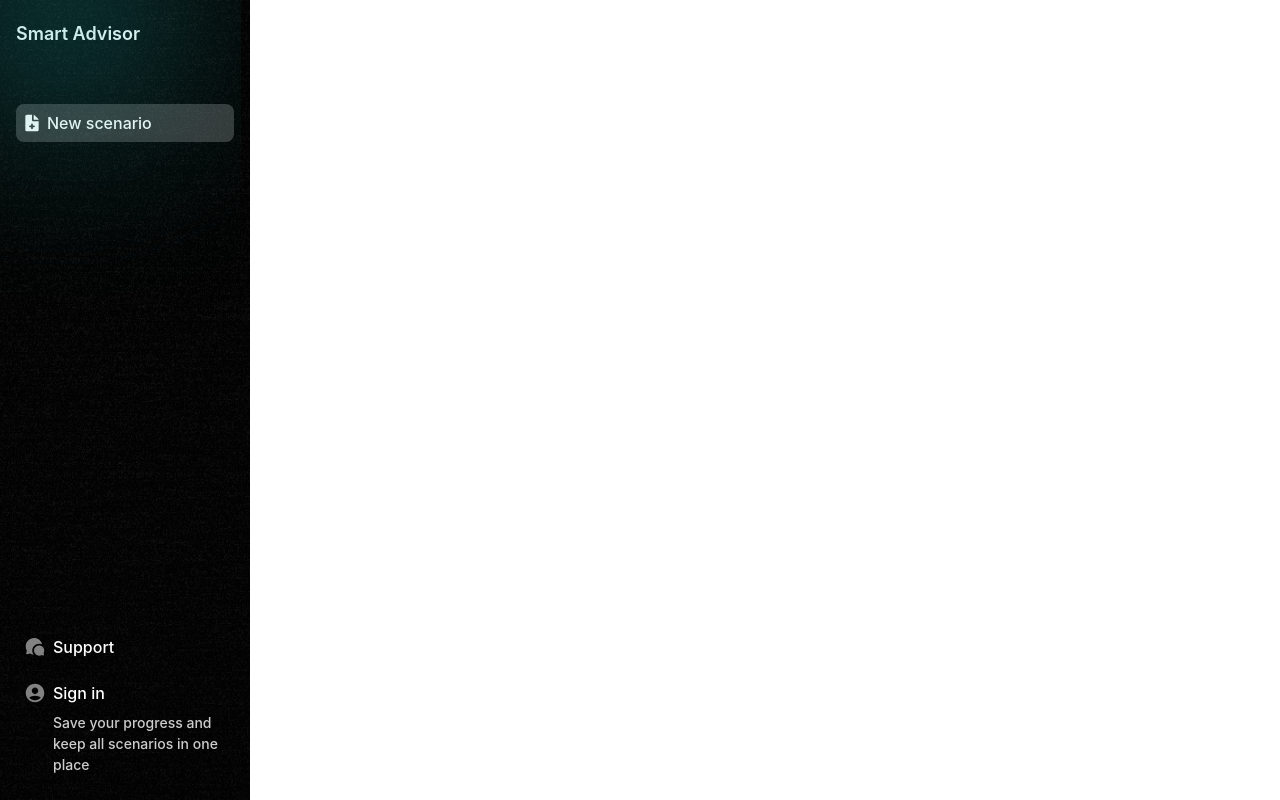
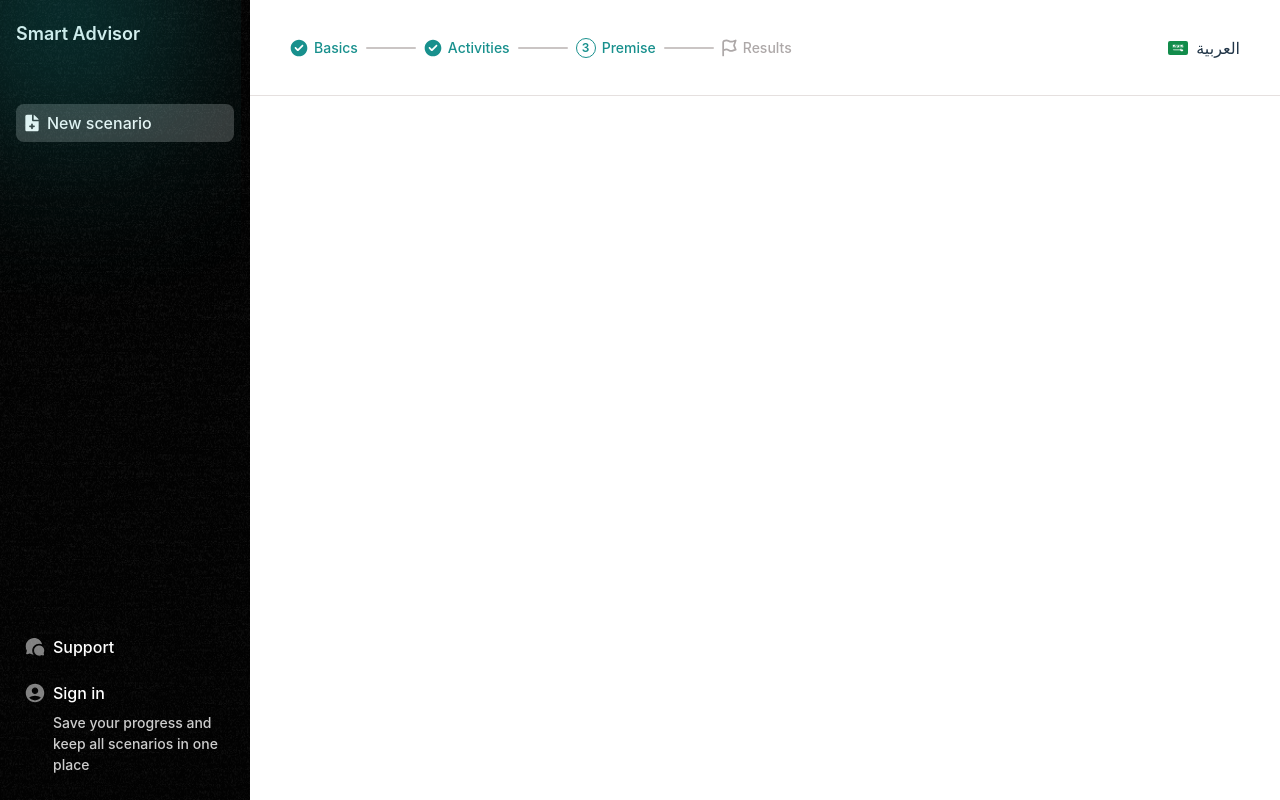
Before and after one commit to zemlyakov/vite-react-form, a React (Vite) app: page / in a window 1280 px wide. Built offline with nearby package versions, Linux system fonts and the light colour scheme.

Commit message:
Add header

```diff
--- /dev/null
+++ b/src/components/icons/Checkmark.jsx
@@ -0,0 +1,15 @@
+import PropTypes from "prop-types";
+
+export default function Checkmark({ className }) {
+  return (
+    <svg xmlns="http://www.w3.org/2000/svg" viewBox="0 0 18 18" fill="none" className={className}>
+      <path fillRule="evenodd" clipRule="evenodd"
+            d="M9.00066 0.666588C4.39829 0.666588 0.667328 4.39755 0.667328 8.99992C0.667328 13.6023 4.39829 17.3333 9.00066 17.3333C13.603 17.3333 17.334 13.6023 17.334 8.99992C17.334 4.39755 13.603 0.666588 9.00066 0.666588ZM13.1253 7.16267C13.4508 6.83723 13.4508 6.3096 13.1253 5.98416C12.7999 5.65872 12.2722 5.65872 11.9468 5.98416L7.82202 10.1089L6.05426 8.34118C5.72882 8.01574 5.20118 8.01574 4.87574 8.34118C4.55031 8.66662 4.55031 9.19426 4.87574 9.51969L7.23277 11.8767C7.5582 12.2022 8.08584 12.2022 8.41128 11.8767L13.1253 7.16267Z"
+            fill="currentColor"/>
+    </svg>
+  );
+}
+
+Checkmark.propTypes = {
+  className: PropTypes.string,
+};
--- /dev/null
+++ b/src/components/icons/Flag.jsx
@@ -0,0 +1,15 @@
+import PropTypes from "prop-types";
+
+export default function Flag({ className }) {
+  return (
+    <svg xmlns="http://www.w3.org/2000/svg" viewBox="0 0 15 18" fill="none" className={className}>
+      <path
+        d="M1.16669 10.6666V16.4999M13.6667 1.49991L12.0579 6.32615C12.0205 6.43835 12.0241 6.56016 12.068 6.66996L13.6667 10.6666L10.7682 11.6327C9.43436 12.0774 7.97281 11.9169 6.76716 11.1935C5.35512 10.3463 3.60809 10.2792 2.13523 11.0156L1.16669 11.4999V3.41611C1.16669 2.75246 1.54164 2.14576 2.13523 1.84897V1.84897C3.60809 1.11254 5.35512 1.17963 6.76716 2.02686C7.97281 2.75025 9.43436 2.91069 10.7682 2.46607L13.6667 1.49991Z"
+        stroke="#ADA8A8" strokeWidth="1.75" strokeLinecap="round" strokeLinejoin="round"/>
+    </svg>
+  );
+}
+
+Flag.propTypes = {
+  className: PropTypes.string.isRequired
+}
--- /dev/null
+++ b/src/components/icons/SaudiArabiaFlag.jsx
@@ -0,0 +1,25 @@
+export default function SaudiArabiaFlag() {
+  return (
+    <svg xmlns="http://www.w3.org/2000/svg" width="20" height="14" viewBox="0 0 20 14" fill="none">
+      <rect width="20" height="14" rx="2" fill="white"/>
+      <mask id="mask0_16_207" style={{"maskType":"luminance"}} maskUnits="userSpaceOnUse" x="0" y="0" width="20" height="14">
+        <rect width="20" height="14" rx="2" fill="white"/>
+      </mask>
+      <g mask="url(#mask0_16_207)">
+        <rect width="20" height="14" fill="#128C4B"/>
+        <path fillRule="evenodd" clipRule="evenodd"
+              d="M4.76196 8.39999H12.381V8.06056C12.381 7.57123 12.894 7.25135 13.3334 7.46666V8.39999H14.6159C14.9596 8.39999 15.2382 8.67857 15.2382 9.02222C15.2382 9.7095 14.681 10.2667 13.9937 10.2667H13.0477C12.6795 10.2667 12.381 9.96818 12.381 9.59999V9.33333H5.98655C5.81207 9.33333 5.64455 9.26493 5.51993 9.1428L4.76196 8.39999Z"
+              fill="white"/>
+        <path fillRule="evenodd" clipRule="evenodd"
+              d="M4.76196 5.74004C4.76196 5.65047 4.79801 5.56467 4.86199 5.50197L4.99522 5.3714C5.12859 5.2407 5.12859 5.02596 4.99522 4.89526L4.86199 4.76469C4.79801 4.70199 4.76196 4.61619 4.76196 4.52662V4.06666C4.76196 3.88257 4.9112 3.73333 5.0953 3.73333H5.53348C5.63337 3.73333 5.71434 3.81431 5.71434 3.9142C5.71434 4.10425 5.96994 4.16569 6.05632 3.99639L6.12943 3.85309C6.16693 3.77959 6.24247 3.73333 6.32498 3.73333H7.38577C7.51464 3.73333 7.61911 3.8378 7.61911 3.96666C7.61911 4.09553 7.51464 4.2 7.38577 4.2H6.90006C6.77119 4.2 6.66672 4.30446 6.66672 4.43333C6.66672 4.5622 6.77119 4.66666 6.90006 4.66666H7.28577C7.46987 4.66666 7.61911 4.8159 7.61911 5V6.2C7.61911 6.38409 7.46987 6.53333 7.28577 6.53333H7.00006C6.81596 6.53333 6.66672 6.38409 6.66672 6.2V5.83809C6.66672 5.7066 6.77573 5.6 6.90723 5.6C7.03609 5.6 7.14292 5.49553 7.14292 5.36666C7.14292 5.2378 7.03845 5.13333 6.90958 5.13333H6.52387C6.33977 5.13333 6.19053 5.28257 6.19053 5.46666V6.29523C6.19053 6.42673 6.08394 6.53333 5.95244 6.53333C5.82094 6.53333 5.71434 6.42673 5.71434 6.29523V5.83809C5.71434 5.7066 5.60775 5.6 5.47625 5.6C5.34475 5.6 5.23815 5.7066 5.23815 5.83809V6.29523C5.23815 6.42673 5.13155 6.53333 5.00006 6.53333C4.86856 6.53333 4.76196 6.42673 4.76196 6.29523V5.74004Z"
+              fill="white"/>
+        <path fillRule="evenodd" clipRule="evenodd"
+              d="M12.381 5.74004C12.381 5.65047 12.417 5.56467 12.481 5.50197L12.6142 5.3714C12.7476 5.2407 12.7476 5.02596 12.6142 4.89526L12.481 4.76469C12.417 4.70199 12.381 4.61619 12.381 4.52662V4.06666C12.381 3.88257 12.5302 3.73333 12.7143 3.73333H13.1525C13.2524 3.73333 13.3334 3.81431 13.3334 3.9142C13.3334 4.10425 13.589 4.16569 13.6753 3.99639L13.7484 3.85309C13.7859 3.77959 13.8615 3.73333 13.944 3.73333H15.0048C15.1337 3.73333 15.2381 3.8378 15.2381 3.96666C15.2381 4.09553 15.1337 4.2 15.0048 4.2H14.5191C14.3902 4.2 14.2857 4.30446 14.2857 4.43333C14.2857 4.5622 14.3902 4.66666 14.5191 4.66666H14.9048C15.0889 4.66666 15.2381 4.8159 15.2381 5V6.2C15.2381 6.38409 15.0889 6.53333 14.9048 6.53333H14.6191C14.435 6.53333 14.2857 6.38409 14.2857 6.2V5.83809C14.2857 5.7066 14.3947 5.6 14.5262 5.6C14.6551 5.6 14.7619 5.49553 14.7619 5.36666C14.7619 5.2378 14.6575 5.13333 14.5286 5.13333H14.1429C13.9588 5.13333 13.8096 5.28257 13.8096 5.46666V6.29523C13.8096 6.42673 13.703 6.53333 13.5715 6.53333C13.44 6.53333 13.3334 6.42673 13.3334 6.29523V5.83809C13.3334 5.7066 13.2268 5.6 13.0953 5.6C12.9638 5.6 12.8572 5.7066 12.8572 5.83809V6.29523C12.8572 6.42673 12.7506 6.53333 12.6191 6.53333C12.4876 6.53333 12.381 6.42673 12.381 6.29523V5.74004Z"
+              fill="white"/>
+        <path fillRule="evenodd" clipRule="evenodd"
+              d="M11.4286 4.43114C11.4286 4.56122 11.3541 4.73958 11.2566 4.83514L11.1243 4.96485C11.0293 5.0579 11.0268 5.20625 11.1243 5.30181L11.2566 5.43152C11.3516 5.52457 11.4286 5.69988 11.4286 5.83552V6.29781C11.4286 6.42788 11.3266 6.53333 11.1882 6.53333H10.7165C10.5838 6.53333 10.4762 6.43345 10.4762 6.29781V5.83552C10.4762 5.70544 10.4322 5.68613 10.3657 5.81647L10.1104 6.31686C10.0494 6.43641 9.88789 6.53333 9.76408 6.53333H8.80731C8.67703 6.53333 8.57141 6.42509 8.57141 6.3C8.57141 6.17113 8.67333 6.06666 8.81174 6.06666H9.28347C9.41619 6.06666 9.52379 5.95843 9.52379 5.83333C9.52379 5.70446 9.42187 5.6 9.28347 5.6H8.81174C8.67901 5.6 8.57141 5.49964 8.57141 5.37111V3.96222C8.57141 3.83581 8.67333 3.73333 8.81174 3.73333H9.28347C9.41619 3.73333 9.52379 3.83321 9.52379 3.96885V4.43114C9.52379 4.56122 9.41335 4.66666 9.2857 4.66666C9.1542 4.66666 9.0476 4.7749 9.0476 4.9C9.0476 5.02886 9.14952 5.13333 9.28793 5.13333H9.75966C9.89239 5.13333 9.99998 5.02347 9.99998 4.90215V3.96451C9.99998 3.83683 10.1104 3.73333 10.2381 3.73333C10.3696 3.73333 10.4762 3.83321 10.4762 3.96885V4.43114C10.4762 4.56122 10.5866 4.66666 10.7143 4.66666C10.8458 4.66666 10.9524 4.56678 10.9524 4.43114V3.96885C10.9524 3.83878 11.0628 3.73333 11.1905 3.73333C11.322 3.73333 11.4286 3.83321 11.4286 3.96885V4.43114Z"
+              fill="white"/>
+      </g>
+    </svg>
+  );
+}
--- /dev/null
+++ b/src/components/layout/Header.jsx
@@ -0,0 +1,11 @@
+import Stepper from "../stepper/Stepper.jsx";
+import LanguageSelector from "./LanguageSelector.jsx";
+
+export default function Header() {
+  return (
+    <header className="w-screen h-24 pl-[290px] pr-10 flex justify-between items-center border-b border-b-[#E5E0DF]">
+      <Stepper steps={["Basics", "Activities", "Premise", "Results"]} currentStep={2} />
+      <LanguageSelector />
+    </header>
+  )
+}
--- /dev/null
+++ b/src/components/layout/LanguageSelector.jsx
@@ -0,0 +1,10 @@
+import SaudiArabiaFlag from "../icons/SaudiArabiaFlag.jsx";
+
+export default function LanguageSelector() {
+  return (
+    <div className="flex items-center space-x-2">
+      <SaudiArabiaFlag/>
+      <span>العربية</span>
+    </div>
+  );
+}
--- a/src/components/layout/Layout.jsx
+++ b/src/components/layout/Layout.jsx
@@ -1,10 +1,12 @@
 import PropTypes from "prop-types";
 import Sidebar from "./Sidebar";
+import Header from "./Header.jsx";
 
 export default function Layout({ children }) {
   return (
-    <main>
+    <main className="w-screen h-screen">
       <Sidebar/>
+      <Header />
       {children}
     </main>
   );
--- /dev/null
+++ b/src/components/stepper/Step.jsx
@@ -0,0 +1,22 @@
+import PropTypes from "prop-types";
+import Checkmark from "../icons/Checkmark.jsx";
+import StepNumber from "./StepNumber.jsx";
+import Flag from "../icons/Flag.jsx";
+
+export default function Step({index, name, done, final}) {
+  return (
+    <div className="inline-flex items-center space-x-1.5 text-sm font-medium">
+      {done && <Checkmark className="w-[1.125rem] h-[1.125rem]"/>}
+      {!done && !final && <StepNumber number={index + 1}/>}
+      {final && <Flag className="w-[0.9375rem] h-[1.125rem]" />}
+      <span>{name}</span>
+    </div>
+  )
+}
+
+Step.propTypes = {
+  index: PropTypes.number.isRequired,
+  name: PropTypes.string.isRequired,
+  done: PropTypes.bool.isRequired,
+  final: PropTypes.bool.isRequired
+}
--- /dev/null
+++ b/src/components/stepper/StepDivider.jsx
@@ -0,0 +1,3 @@
+export default function StepDivider() {
+  return <div className="w-[50px] h-0.5 border-t-2 border-t-[#CAC5C4] rounded-[1px] bg-transparent" />
+}
--- /dev/null
+++ b/src/components/stepper/StepNumber.jsx
@@ -0,0 +1,13 @@
+import PropTypes from "prop-types";
+
+export default function StepNumber({ number }) {
+  return (
+    <div className="w-5 h-5 flex items-center justify-center text-xs font-semibold border border-current rounded-xl">
+      {number}
+    </div>
+  )
+}
+
+StepNumber.propTypes = {
+  number: PropTypes.number.isRequired
+}
--- /dev/null
+++ b/src/components/stepper/Stepper.jsx
@@ -0,0 +1,23 @@
+import PropTypes from "prop-types";
+import StepDivider from "./StepDivider.jsx";
+import Step from "./Step.jsx";
+
+export default function Stepper({ steps, currentStep }) {
+  return (
+    <nav className="flex" aria-label="Breadcrumb">
+      <ol className="inline-flex items-center space-x-2 rtl:space-x-reverse">
+        {steps.map((step, i) => (
+          <li className={`flex items-center space-x-2 ${i <= currentStep ? "text-[#18908D]" : "text-[#ADA8A8]"}`} key={i}>
+            <Step name={step} index={i} done={i < currentStep} final={i === steps.length - 1}/>
+            {i < steps.length - 1 && <StepDivider />}
+          </li>
+        ))}
+      </ol>
+    </nav>
+  );
+}
+
+Stepper.propTypes = {
+  steps: PropTypes.arrayOf(PropTypes.string).isRequired,
+  currentStep: PropTypes.number.isRequired,
+}
```
